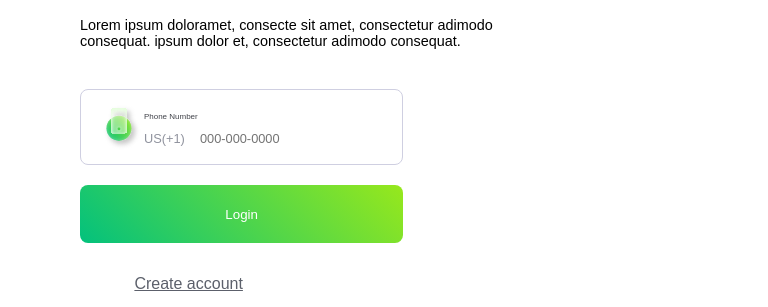
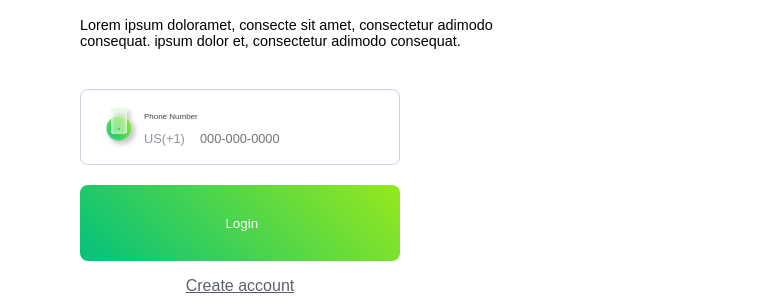
Before and after one commit to zainabzahid711/Bolt-Project, a plain HTML site: page login-page.html in a window 768 px wide. Shown: the part 268-575 px from the top of the page. Drawn offline with Linux system fonts and the light colour scheme.

Commit message:
login-page

```diff
--- a/style.css
+++ b/style.css
@@ -778,6 +778,7 @@
   padding: 0px;
   box-sizing: border-box;
   font-family: Arial, Helvetica, sans-serif;
+  background-color: #FFFFFF33;
 }
 .login-sec1-text{
   margin-top: 6.25rem;
@@ -854,25 +855,27 @@
         margin: 0;
         }
 
-.login-button{
+.login-btn{
+  background: linear-gradient(45deg, #03C17D 0%, #97E81C 100%);
+  padding: 1.57rem 2rem 1.57rem 2rem;
+  border-radius: 0.5rem;
+  border: none;
+  color: white;
+  margin-top: 1.25rem; /*20px*/
+  width: 100%;
+}
+.login-button {
   display: flex;
   flex-direction: column;
+  align-items: center;
   justify-content: center;
-}
-.login-btn {
-  margin-top: 1.25rem; /*20px*/
   width: 30%;
-  padding: 1.57rem 2rem 1.57rem 2rem;
-  border-radius: 0.5rem;
-  background: linear-gradient(45deg, #03C17D 0%, #97E81C 100%);
-  border: none;
-  color: white;
   margin-bottom: 2rem;
 }
 .login-btnlink{
+  margin-top: 1rem;
   color: #5C606B;
   font-size: 1rem;
-  margin-left: 5.5rem;
 }
 /*      ----------------____________section2___________ ----------------- */
 .login-sec2-image{
@@ -936,18 +939,22 @@
     height: 2rem;
   }
   .login-inputfield{
-    width: 35%;
+    width: 25rem;
     padding: 1.2rem .9rem 1.2rem 1.12rem;
   }
   .login-dropinput{
     max-width: 140%;
   }
+  .login-button{
+    width: 25rem;
+  }
   .login-btn{
-    width: 35%;
-    padding: 1.95rem 0rem 1.95rem 0rem;
+    margin-top: 1.25rem; /*20px*/
+    width: 25rem;
+    padding: 1.9rem .9rem 1.9rem 1.12rem;
   }
   .login-btnlink{
-    margin-left: 5.4rem;
+    font-size: 1.0rem;
   }
   .login-ftr-content{
     margin-left: 4.625rem;
@@ -975,18 +982,22 @@
     height: 2rem;
   }
   .login-inputfield{
-    width: 40%;
+    width: 21rem;
     padding: 1.0rem .9rem 1.0rem 1.12rem;
   }
   .login-dropinput{
     max-width: 150%;
   }
+  .login-button{
+    width: 21rem;
+  }
   .login-btn{
-    width: 40%;
-    padding: 1.25rem 0rem 1.25rem 0rem;
+    margin-top: 1.25rem; /*20px*/
+    width: 21rem;
+    padding: 1.9rem .9rem 1.9rem 1.12rem;
   }
   .login-btnlink{
-    margin-left: 5.2rem;
+    font-size: 1.0rem;
   }
   .login-ftr-content{
     margin-left: 4.625rem;
@@ -1024,7 +1035,7 @@
     height: 2rem;
   }
   .login-inputfield{
-    width: 47%;
+    width: 20rem;
     padding: .92rem .9rem .9rem 1.12rem;
   }
   .login-formselect{
@@ -1035,14 +1046,15 @@
     font-size: .8rem;
   }
   .login-button{
-    margin-bottom: 0rem;
+    width: 20rem;
   }
   .login-btn{
-    width: 47%;
-    padding: 1.35rem 0rem 1.35rem 0rem;
+    margin-top: 1.25rem; /*20px*/
+    width: 20rem;
+    padding: 1.9rem .9rem 1.9rem 1.12rem;
   }
   .login-btnlink{
-    margin-left: 3.4rem;
+    font-size: 1.0rem;
   }
   .login-ftr-content{
     margin-left: 4.625rem;
@@ -1090,19 +1102,13 @@
       border-radius: 8px;
       padding: 1.1rem 0rem 1.1rem 1.12rem;
     }
-    .login-button{
-      display: flex;
-      align-items: center;
-      justify-content: center;
-    }
    .login-btn{
+    margin-top: 1.25rem; /*20px*/
     width: 21rem;
-    border-radius: 8px;
-    padding: 1.2rem 0rem 1.5rem 0rem;
-   }
-   .login-btnlink{
-    margin-left: 0rem;
-   }
+  }
+  .login-btnlink{
+    font-size: .8rem;
+  }
   .login-sec2-image{
     display: flex;
     justify-content: center;
```
